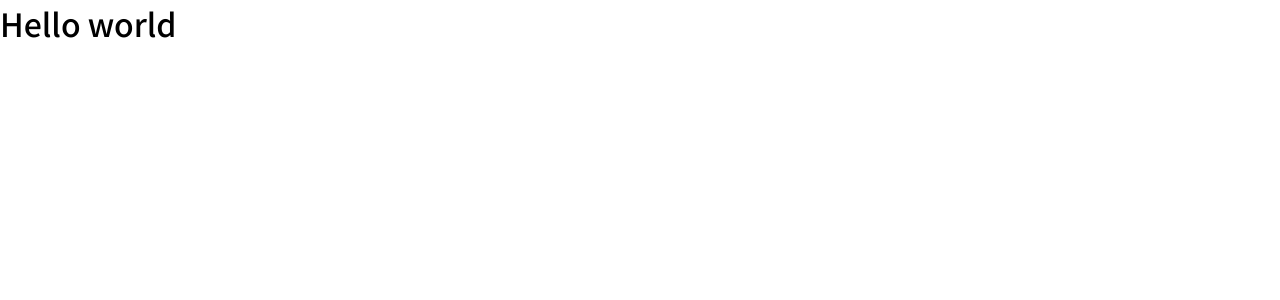
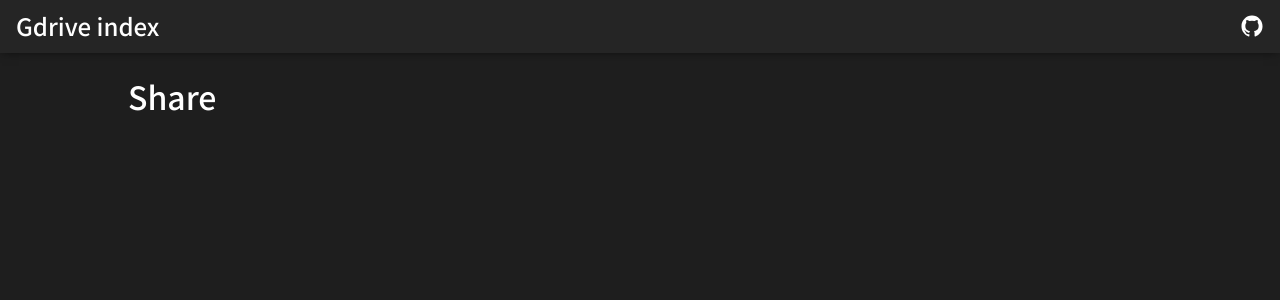
Before and after one commit to patheticGeek/gdrive-index, a React (Create React App) app in the folder web/: page /share/1 in a window 1280 px wide. Shown: the top 300 px of the page. Built offline with nearby package versions, Linux system fonts and the light colour scheme.

Commit message:
routes added Folder done

```diff
--- a/web/package.json
+++ b/web/package.json
@@ -8,7 +8,10 @@
     "@testing-library/user-event": "^7.2.1",
     "react": "^16.13.1",
     "react-dom": "^16.13.1",
-    "react-scripts": "3.4.1"
+    "react-router": "^5.2.0",
+    "react-router-dom": "^5.2.0",
+    "react-scripts": "3.4.1",
+    "swr": "^0.2.3"
   },
   "scripts": {
     "start": "react-scripts start",
--- a/web/public/index.html
+++ b/web/public/index.html
@@ -4,9 +4,10 @@
     <meta charset="utf-8" />
     <link rel="icon" href="%PUBLIC_URL%/favicon.ico" />
     <meta name="viewport" content="width=device-width, initial-scale=1" />
-    <meta name="theme-color" content="#000000" />
     <link rel="apple-touch-icon" href="%PUBLIC_URL%/logo192.png" />
     <title>Gdrive Index</title>
+    <script type="module" src="https://unpkg.com/ionicons@5.0.0/dist/ionicons/ionicons.esm.js"></script>
+    <script nomodule="" src="https://unpkg.com/ionicons@5.0.0/dist/ionicons/ionicons.js"></script>
   </head>
   <body>
     <noscript>You need to enable JavaScript to run this app.</noscript>
--- a/web/src/App.js
+++ b/web/src/App.js
@@ -1,9 +1,28 @@
-import React from "react";
+import React, { Suspense } from "react";
+import { BrowserRouter as Router, Switch, Route } from "react-router-dom";
+import Navbar from "./components/Navbar";
+
+const Folder = React.lazy(() => import("./pages/Folder"));
+const File = React.lazy(() => import("./pages/File"));
+const Share = React.lazy(() => import("./pages/Share"));
+const Setup = React.lazy(() => import("./pages/Setup"));
 
 export default function App() {
   return (
-    <div>
-      <h1>Hello world</h1>
-    </div>
+    <Router>
+      <Navbar />
+      <main>
+        <Suspense fallback={<div className="loading-div" />}>
+          <Switch>
+            <Route exact path="/" component={Folder} />
+            <Route exact path="/:folderId" component={Folder} />
+            <Route exact path="/file/:fileId" component={File} />
+            <Route exact path="/share/:folderId" component={Share} />
+            <Route exact path="/setup" component={Setup} />
+            <Route component={() => <h2 style={{ textAlign: "center" }}>404 - Are you lost babygirl?</h2>} />
+          </Switch>
+        </Suspense>
+      </main>
+    </Router>
   );
 }
--- a/web/src/assets/index.css
+++ b/web/src/assets/index.css
@@ -6,14 +6,153 @@ body {
   padding: 0px;
   min-height: 100vh;
   font-family: "Noto Sans JP", sans-serif;
+  background-color: #1e1e1e;
+  color: #fff;
+  font-size: 16px;
+  line-height: 1.2;
 }
 
 h1,
 h2,
-h3,
+h3 {
+  margin: 0px;
+  font-weight: 500;
+}
 h4,
 h5,
 h6 {
   margin: 0px;
+  font-weight: 300;
+}
+
+nav {
+  display: flex;
+  flex-direction: column;
+  background-color: #252525;
+  -webkit-box-shadow: 0px 0px 10px -2px rgba(0, 0, 0, 0.75);
+  -moz-box-shadow: 0px 0px 10px -2px rgba(0, 0, 0, 0.75);
+  box-shadow: 0px 0px 10px -2px rgba(0, 0, 0, 0.75);
+}
+.nav-content {
+  display: flex;
+  justify-content: space-between;
+  align-items: center;
+  padding: 12px 16px;
+  width: calc(100% - 32px);
+}
+.nav-link-github {
+  height: 24px;
+  width: 24px;
+  color: #fff;
+  font-size: 24px;
+}
+
+main {
+  display: flex;
+  flex-direction: column;
+  max-width: 1024px;
+  margin: 0px auto;
+  padding: 24px 12px;
+}
+
+.row {
+  display: flex;
+}
+.flex-wrap {
+  flex-wrap: wrap;
+}
+.space-between {
+  justify-content: space-between;
+}
+.items-center {
+  align-items: center;
+}
+
+.drive-items {
+  display: flex;
+  flex-direction: column;
+  margin: 16px 0px;
+}
+.drive-items > .drive-item:not(:last-child) {
+  margin-bottom: 16px;
+}
+.drive-results-title {
+  margin-top: 16px;
+}
+
+.drive-item {
+  padding: 12px;
+  border-radius: 5px;
+  border: 1px solid #4e4e4e;
+  color: inherit;
+  text-decoration: none;
+}
+.drive-item-main {
+  display: flex;
+  align-items: center;
+  margin-bottom: 6px;
+}
+.drive-item-main h3 {
+  word-break: break-all;
+  white-space: nowrap;
+  overflow: hidden;
+  text-overflow: ellipsis;
+}
+.drive-item-icon {
+  height: 18px;
+  width: 18px;
+  margin-right: 8px;
+}
+
+button {
+  display: inline-flex;
+  align-items: center;
+  padding: 8px 12px;
+  color: #fff;
+  background-color: transparent;
+  border: 1px solid #fff;
+  border-radius: 5px;
+  font-size: 1em;
   font-weight: 500;
 }
+button > .btn-icon {
+  width: 18px;
+  height: 16px;
+  font-size: 16px;
+  margin-right: 6px;
+  margin-bottom: -2px;
+}
+
+input {
+  border: 0px;
+  padding: 12px 16px;
+  border-radius: 5px;
+  font-size: 1em;
+}
+
+.loading-div {
+  width: 18px;
+  height: 18px;
+  margin: 24px auto;
+  border: 2px solid #fff;
+  border-left-color: transparent;
+  border-radius: 14px;
+  animation: spinner 1s linear infinite;
+}
+
+@-webkit-keyframes spinner {
+  from {
+    transform: rotate(0deg);
+  }
+  to {
+    transform: rotate(360deg);
+  }
+}
+@keyframes spinner {
+  from {
+    transform: rotate(0deg);
+  }
+  to {
+    transform: rotate(360deg);
+  }
+}
--- /dev/null
+++ b/web/src/components/DriveItem.js
@@ -0,0 +1,25 @@
+import React from "react";
+import { Link } from "react-router-dom";
+import prettyBytes from "../utils/prettyBytes";
+import redableTime from "../utils/redableTime";
+
+function DriveItem({ id, name, modifiedTime, iconLink, mimeType, size }) {
+  const isFolder = mimeType === "application/vnd.google-apps.folder";
+
+  return (
+    <Link to={isFolder ? `/${id}` : `/file/${id}`} className="drive-item">
+      <div className="drive-item-main">
+        <img className="drive-item-icon" src={iconLink} alt={mimeType} />
+        <h3 className="drive-item-title">{name}</h3>
+      </div>
+      <div className="drive-item-info">
+        <div className="row flex-wrap space-between">
+          <h4>Modified at: {redableTime(modifiedTime)}</h4>
+          {size && <h4>Size: {prettyBytes(size)}</h4>}
+        </div>
+      </div>
+    </Link>
+  );
+}
+
+export default DriveItem;
--- /dev/null
+++ b/web/src/components/Navbar.js
@@ -0,0 +1,14 @@
+import React from "react";
+
+export default function Navbar() {
+  return (
+    <nav>
+      <div className="nav-content">
+        <h1>Gdrive index</h1>
+        <a className="nav-link-github" target="_blank" href="https://github.com/patheticGeek/gdrive-index">
+          <ion-icon name="logo-github" />
+        </a>
+      </div>
+    </nav>
+  );
+}
--- /dev/null
+++ b/web/src/pages/File.js
@@ -0,0 +1,18 @@
+import React from "react";
+
+export default function File() {
+  return (
+    <div>
+      <h1>File</h1>
+    </div>
+  );
+}
+
+{
+  /* <button>
+<span className="btn-icon">
+  <ion-icon name="logo-github" />
+</span>
+Copy share link
+</button> */
+}
--- /dev/null
+++ b/web/src/pages/Folder.js
@@ -0,0 +1,36 @@
+import React, { useState, useMemo } from "react";
+import { useRouteMatch } from "react-router";
+import useSwr from "swr";
+import DriveItem from "../components/DriveItem";
+
+export default function Folder() {
+  const [query, setQuery] = useState("");
+  const match = useRouteMatch("/:folderId");
+  const folderId = match ? match.params.folderId : "";
+  const { data, error } = useSwr(`/api/folder/${folderId}`, (url) => fetch(url).then((res) => res.json()));
+
+  const searched = useMemo(() => {
+    if (query.length < 3) return [];
+    return data.files.filter((val) => val.name.toLowerCase().indexOf(query.toLowerCase()) !== -1);
+  }, [query, data]);
+
+  return !data && !error ? (
+    <div className="loading-div" />
+  ) : (
+    <>
+      <input type="text" name="q" value={query} placeholder="Search in this folder..." onChange={(e) => setQuery(e.target.value)} />
+      {query.length >= 3 ? (
+        <>
+          <h4 className="drive-results-title">Search results:</h4>
+          <div className="drive-items">
+            {searched.map((item) => (
+              <DriveItem key={item.id} {...item} />
+            ))}
+          </div>
+        </>
+      ) : (
+        <div className="drive-items">{data && data.files.map((item) => <DriveItem key={item.id} {...item} />)}</div>
+      )}
+    </>
+  );
+}
--- /dev/null
+++ b/web/src/pages/Setup.js
@@ -0,0 +1,9 @@
+import React from "react";
+
+export default function Setup() {
+  return (
+    <div>
+      <h1>Setup</h1>
+    </div>
+  );
+}
--- /dev/null
+++ b/web/src/pages/Share.js
@@ -0,0 +1,9 @@
+import React from "react";
+
+export default function Share() {
+  return (
+    <div>
+      <h1>Share</h1>
+    </div>
+  );
+}
--- /dev/null
+++ b/web/src/utils/prettyBytes.js
@@ -0,0 +1,14 @@
+function prettyBytes(num) {
+  var exponent,
+    unit,
+    neg = num < 0,
+    units = ["B", "kB", "MB", "GB", "TB", "PB", "EB", "ZB", "YB"];
+  if (neg) num = -num;
+  if (num < 1) return (neg ? "-" : "") + num + " B";
+  exponent = Math.min(Math.floor(Math.log(num) / Math.log(1000)), units.length - 1);
+  num = Number((num / Math.pow(1000, exponent)).toFixed(2));
+  unit = units[exponent];
+  return (neg ? "-" : "") + num + " " + unit;
+}
+
+export default prettyBytes;
--- /dev/null
+++ b/web/src/utils/redableTime.js
@@ -0,0 +1,6 @@
+function redableTime(datetimeString) {
+  const now = new Date(datetimeString);
+  return `${now.getHours()}:${now.getMinutes()} on ${now.getDate()}/${now.getMonth()}/${now.getFullYear()}`;
+}
+
+export default redableTime;
```
Also changed, not shown: 1 other file (tests, documents, lock files or other folders).
